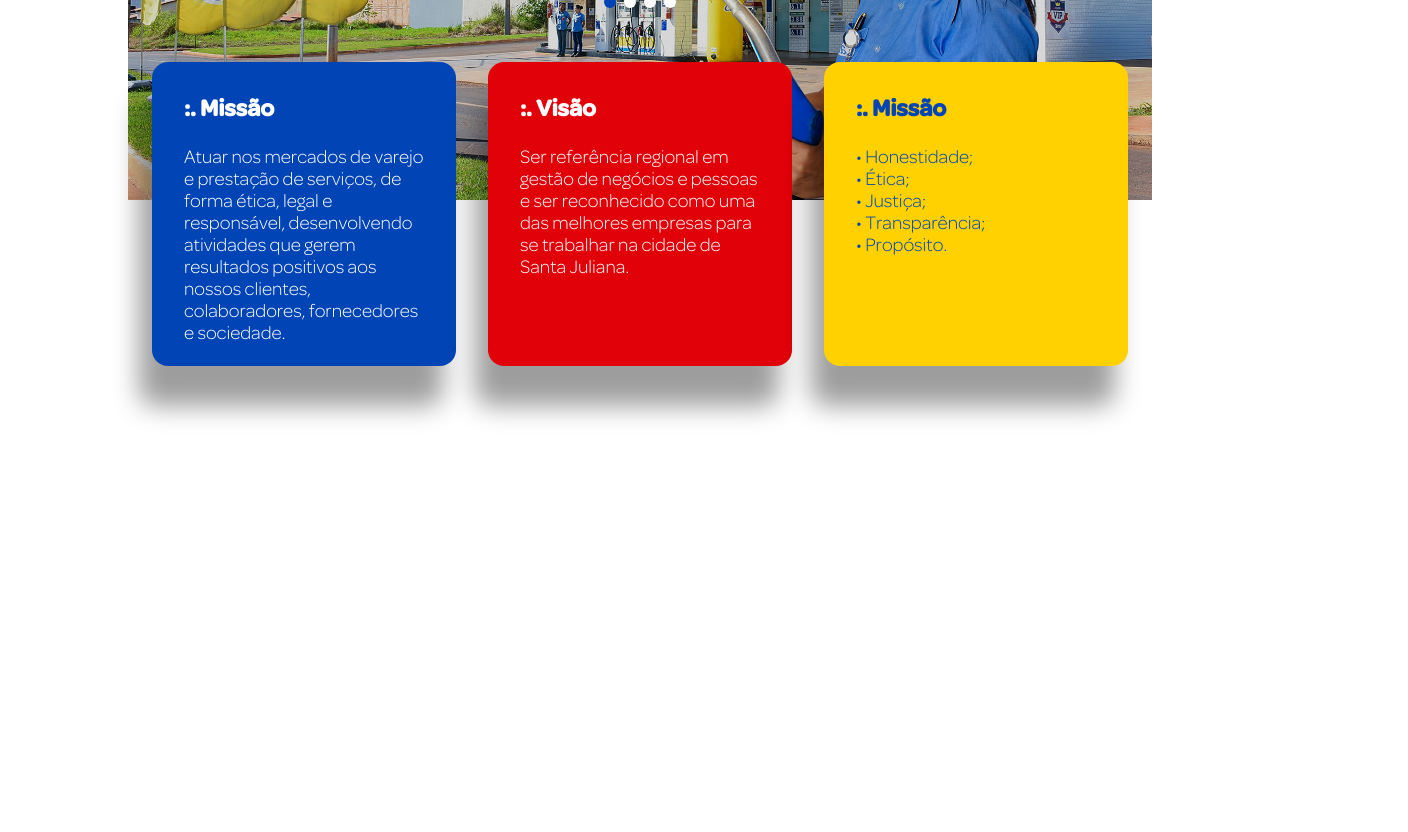
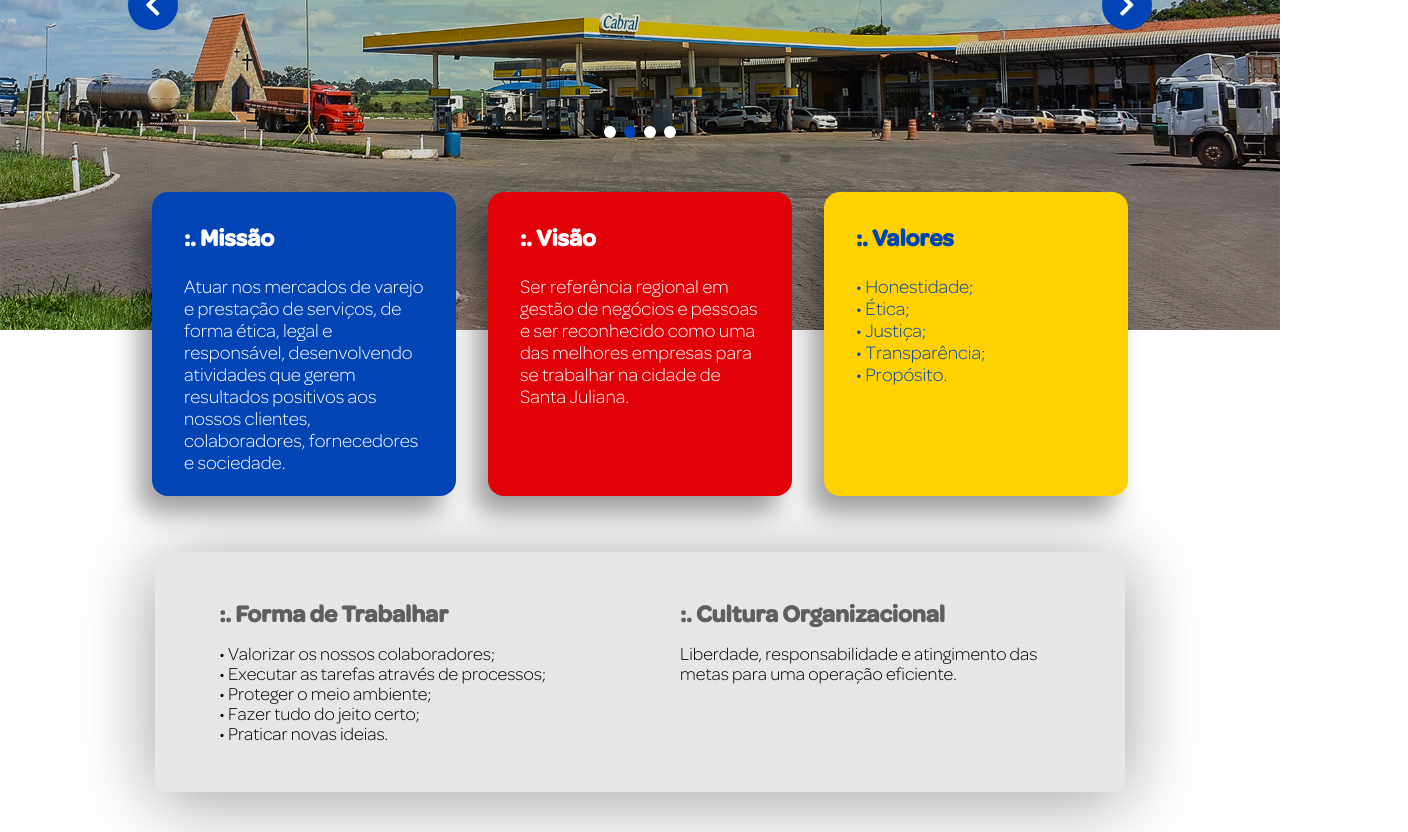
Before and after one commit to rachzy/projeto-cabral, a React (Vite) app: page / in a window 1280 px wide. Shown: the part 320-1152 px from the top of the page, 1408 px wide, since content can reach past the window. Before the commit the page ends 800 px from the top, so only its background shows below. Built offline with nearby package versions, Linux system fonts and the light colour scheme.

Commit message:
create about-box

```diff
--- a/src/components/Header/Header-Mobile.css
+++ b/src/components/Header/Header-Mobile.css
@@ -99,7 +99,7 @@ header .mobile-menu ul.social-medias img {
   width: 100%;
 }
 
-@media screen and (max-width: 768px) {
+@media screen and (max-width: 920px) {
   /* HEADER */
   header {
     position: fixed;
--- a/src/components/InfoBox/InfoBox.css
+++ b/src/components/InfoBox/InfoBox.css
@@ -9,14 +9,13 @@ div.info-box {
 
     border-radius: 2vh;
 
-    -webkit-filter: drop-shadow(1vw 0px 0px black); /* Chrome, Safari, Opera */
-    filter: drop-shadow(-1vw 5vh 1vw rgba(0, 0, 0, 0.384));
+    -webkit-filter: drop-shadow(-1vw 2vh 1vw rgba(0, 0, 0, 0.384)); /* Chrome, Safari, Opera */
+    filter: drop-shadow(-1vw 2vh 1vw rgba(0, 0, 0, 0.384));
 
     color: white;
 }
 
 div.info-box h2 {
-    font-size: 3vh;
     margin-bottom: 3vh;
 }
 
--- a/src/components/Slider/index.tsx
+++ b/src/components/Slider/index.tsx
@@ -1,4 +1,4 @@
-import React, { useState } from "react";
+import React, { useEffect, useState } from "react";
 import "./Slider.css";
 
 import { FaChevronLeft, FaChevronRight } from "react-icons/fa";
@@ -47,6 +47,10 @@ const Slider: React.FC<IProps> = ({ images }) => {
     });
   }
 
+  useEffect(() => {
+    setInterval(handleNextSlideButtonClick, 5000);
+  }, []);
+
   return (
     <div className="slider">
       <div className="buttons">
--- a/src/index.css
+++ b/src/index.css
@@ -17,8 +17,31 @@ ul {
 
 h2 {
   font-family: "OmnesBoldRoman", sans-serif;
+  font-size: 3vh;
 }
 
 p {
   font-family: "OmnesLight", sans-serif;
+  font-size: 2.3vh;
 }
+
+main {
+  display: flex;
+  flex-direction: column;
+
+  align-items: center;
+}
+
+section {
+  display: flex;
+  flex-direction: column;
+
+  justify-content: center;
+  align-items: center;
+
+  width: 80%;
+}
+
+section.main {
+  width: 100%;
+}
--- a/src/main.tsx
+++ b/src/main.tsx
@@ -4,7 +4,5 @@ import App from "./App.tsx";
 import "./index.css";
 
 ReactDOM.createRoot(document.getElementById("root") as HTMLElement).render(
-  <React.StrictMode>
-    <App />
-  </React.StrictMode>
+  <App />
 );
--- a/src/pages/Index/Index.css
+++ b/src/pages/Index/Index.css
@@ -1,23 +1,6 @@
-main {
-    display: flex;
-    flex-direction: column;
 
-    align-items: center;
-}
 
-section {
-    display: flex;
-    flex-direction: column;
-
-    justify-content: center;
-    align-items: center;
-
-    width: 80%;
-}
-
-section.main {
-    width: 100%;
-}
+/* INLINE WRAPPER */
 
 div.inline-wrapper {
     display: flex;
@@ -34,3 +17,41 @@ div.inline-wrapper {
         margin-top: -15%;
     }
 }
+
+/* ABOUT-BOX */
+
+div.about-box {
+    display: flex;
+    flex-wrap: wrap;
+
+    background-color: #e5e6e7;
+
+    justify-content: space-between;
+
+    width: 90%;
+    padding: 3vh 3vh;
+    margin-block: 5vh;
+
+    border-radius: 1vh;
+
+    -webkit-filter: drop-shadow(1vw 0px 0px black); /* Chrome, Safari, Opera */
+    filter: drop-shadow(0vw 1vh 3vw rgba(0, 0, 0, 0.384));
+
+    overflow-wrap: normal;;
+}
+
+@media screen and (max-width: 920px) {
+    div.about-box {
+        flex-direction: column;
+    }
+}
+
+div.about-box div {
+    flex: 1;
+    margin: 3vh 5vh;
+}
+
+div.about-box h2 {
+    color: rgb(95, 95, 95);
+    margin-bottom: 2vh;
+}
--- a/src/pages/Index/index.tsx
+++ b/src/pages/Index/index.tsx
@@ -13,8 +13,10 @@ const Index = () => {
   const sliderImages = [slide1, sliderBanner, slide2, slide3];
   return (
     <main>
+      <section className="main">
+        <Slider images={sliderImages} />
+      </section>
       <section>
-        <Slider images={sliderImages} />
         <div className="inline-wrapper">
           <InfoBox
             title="Missão"
@@ -42,7 +44,7 @@ const Index = () => {
             color="#e00109"
           />
           <InfoBox
-            title="Missão"
+            title="Valores"
             description="
             • Honestidade; <br />
             • Ética; <br />
@@ -54,6 +56,24 @@ const Index = () => {
             style={{ color: "#0144b5" }}
           />
         </div>
+        <div className="about-box">
+          <div>
+            <h2>:. Forma de Trabalhar</h2>
+            <p>
+              • Valorizar os nossos colaboradores; <br />
+              • Executar as tarefas através de processos; <br />
+              • Proteger o meio ambiente; <br />
+              • Fazer tudo do jeito certo; <br /> • Praticar novas ideias.
+            </p>
+          </div>
+          <div>
+            <h2>:. Cultura Organizacional</h2>
+            <p>
+              Liberdade, responsabilidade e atingimento das metas para uma
+              operação eficiente.
+            </p>
+          </div>
+        </div>
       </section>
     </main>
   );
```
